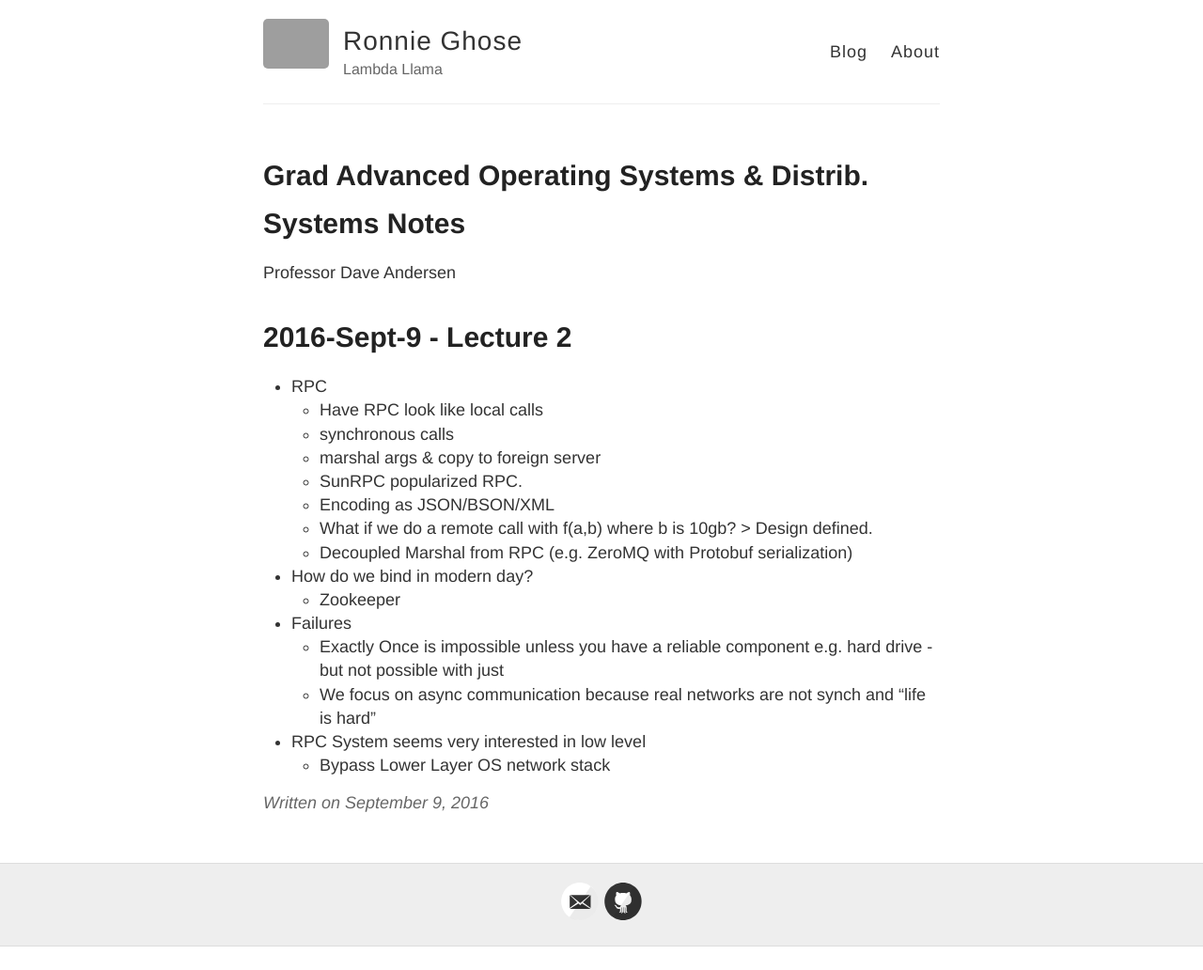
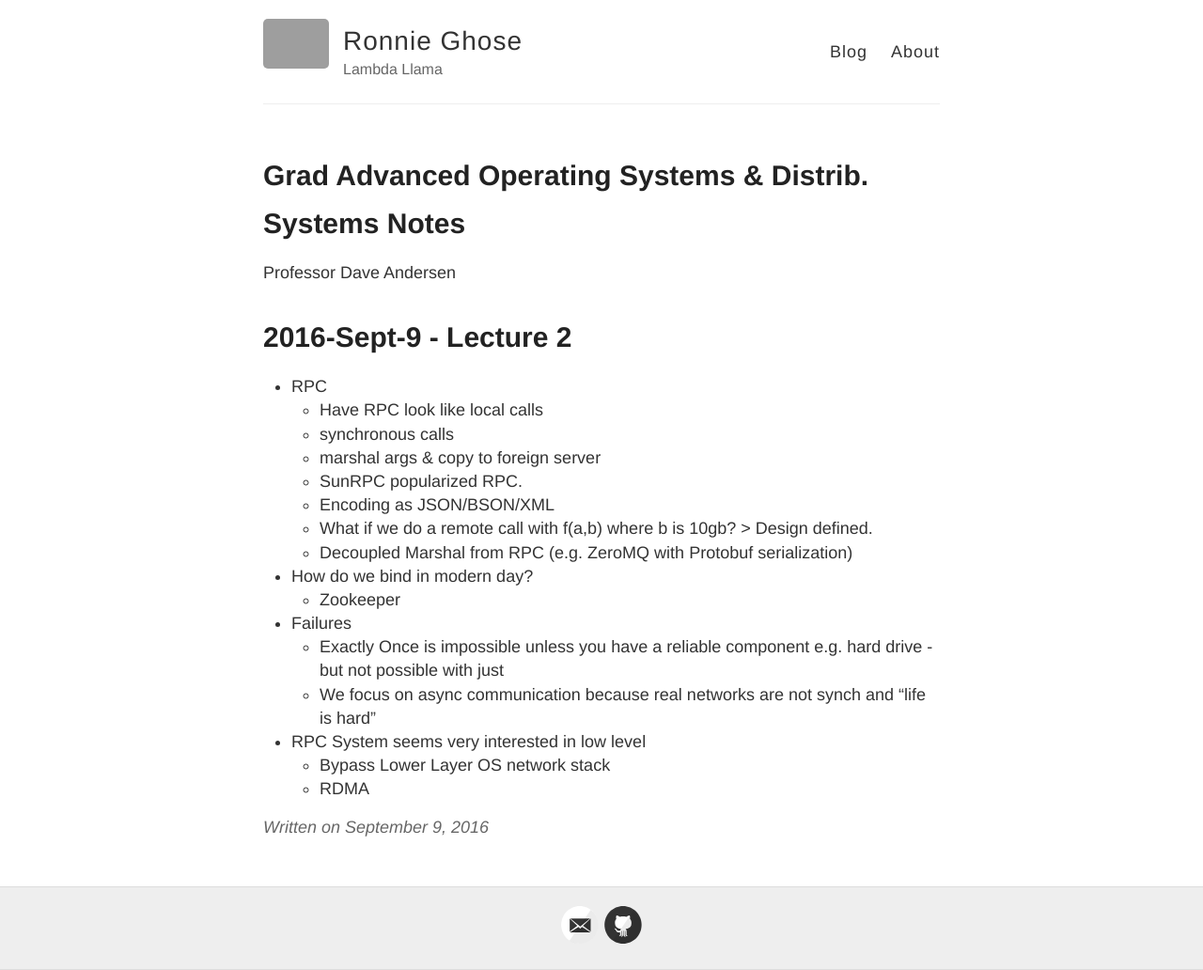
Before and after one commit to RONNCC/ronncc.github, a Jekyll site: the page built from _posts/2016-9-9-Advanced-Operating-Systems-Notes.md, in a window 1280 px wide. Shown: the whole page at 94% size. Built offline with Jekyll 4.4.1, drawn with Linux system fonts in a browser that asks for light colours; comment, search, counter and statistics services are not loaded; before the commit the page ends 1007 px from its top, so only the background shows below that; grey boxes are pictures that could not be loaded.

Commit message:
Updated 2016-9-9-Advanced-Operating-Systems-Notes.md

```diff
--- a/_posts/2016-9-9-Advanced-Operating-Systems-Notes.md
+++ b/_posts/2016-9-9-Advanced-Operating-Systems-Notes.md
@@ -28,3 +28,4 @@ Professor Dave Andersen
     - We focus on async communication because real networks are not synch and "life is hard"
 - RPC System seems very interested in low level
     - Bypass Lower Layer OS network stack
+    - RDMA
```
